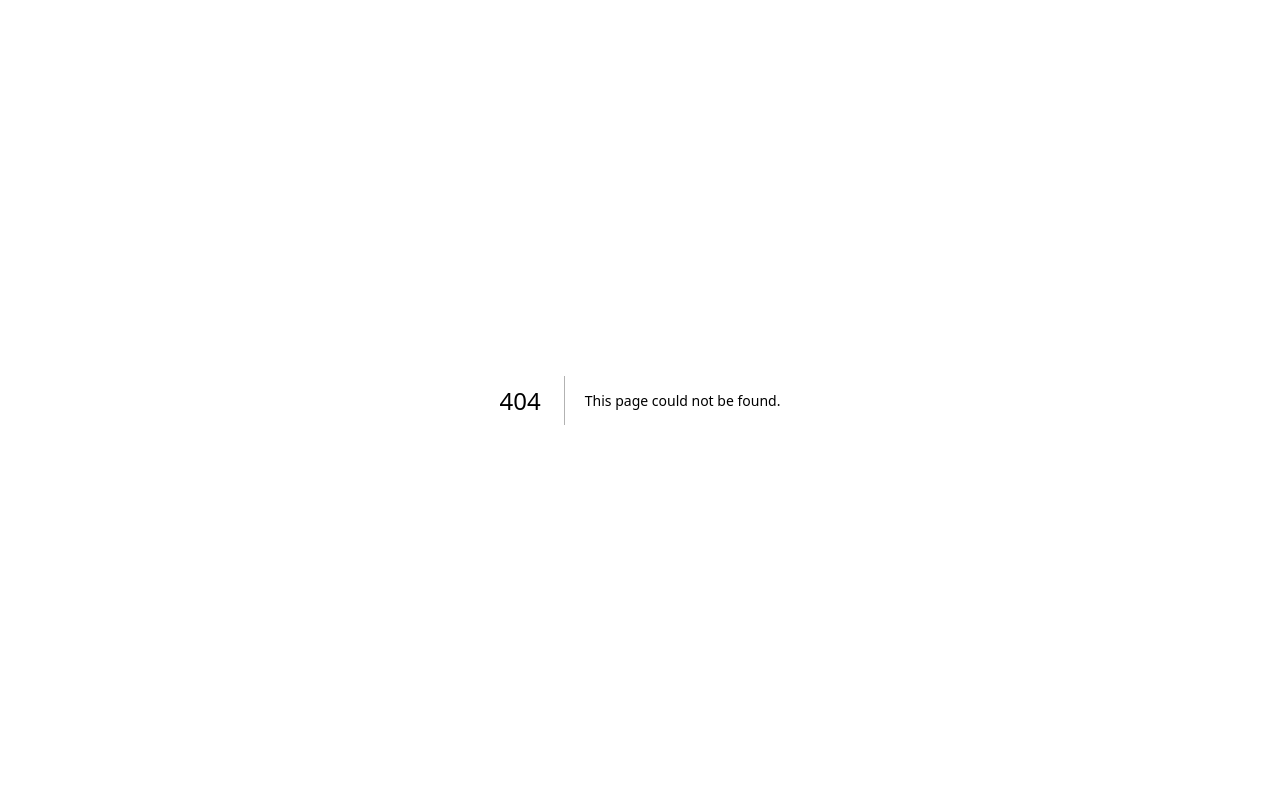
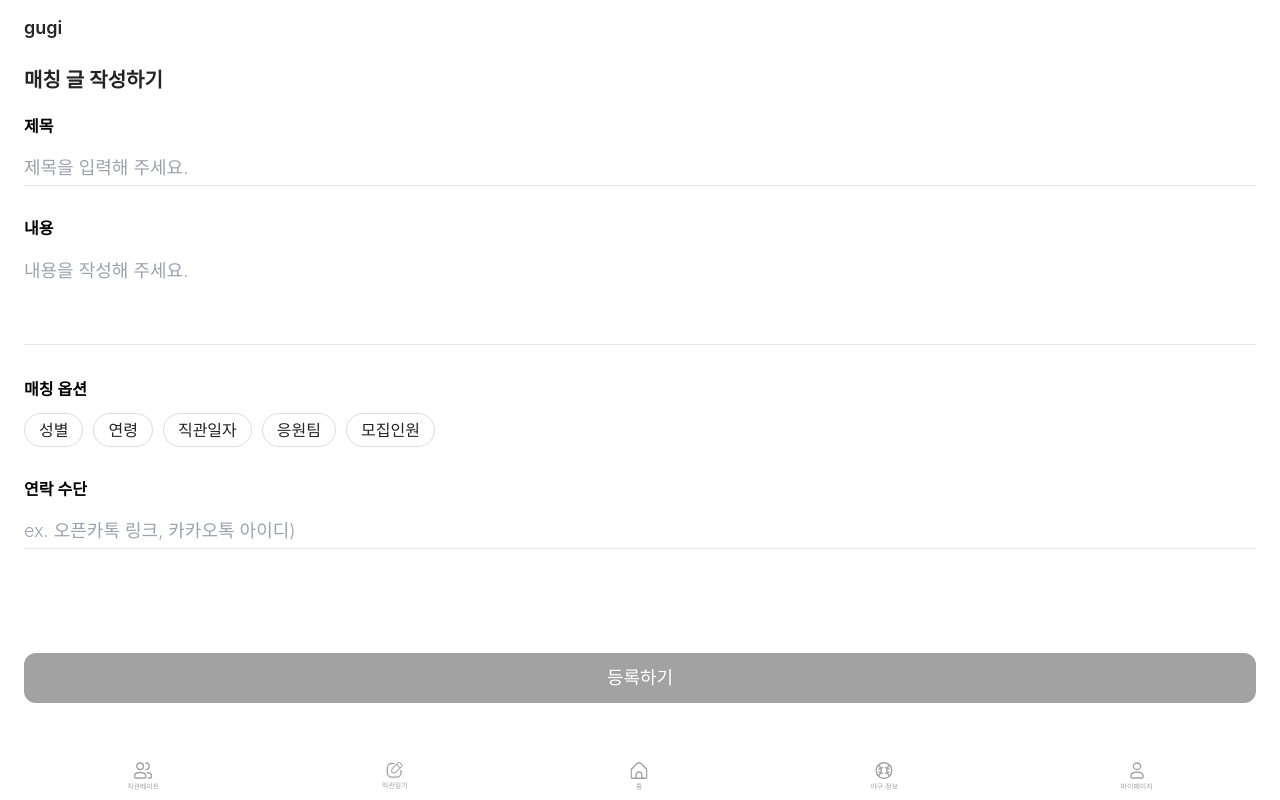
Before and after one commit to team-gugi/frontend, a Next.js app: page /mate in a window 1280 px wide. Before the commit this address had no page. Built offline with nearby package versions, Linux system fonts and the light colour scheme; a web font is replaced by a local one.

Commit message:
Feat : 직관 메이트 매칭 포스트 작성 UI 및 공통 컴포넌트

```diff
--- /dev/null
+++ b/app/mate/components/MateForm.tsx
@@ -0,0 +1,58 @@
+'use client';
+
+import { useMateForm } from '@/hooks/useMateForm';
+import TextInput from '../components/TextInput';
+import OptionSelector from './OptionSelector';
+import SubmitButton from './SubmitButton';
+
+export default function MateForm() {
+  const { formState, handleInputChange, handleOptionSelect } = useMateForm();
+
+  const handleSubmit = () => {
+    console.log('폼 제출:', formState);
+  };
+  return (
+    <>
+      <div className="flex flex-col px-24 py-14 gap-34">
+        <TextInput
+          label="제목"
+          placeholder="제목을 입력해 주세요."
+          value={formState.title}
+          onChange={handleInputChange}
+          name="title"
+        />
+
+        <TextInput
+          label="내용"
+          placeholder="내용을 작성해 주세요."
+          value={formState.content}
+          onChange={handleInputChange}
+          name="content"
+          multiline={true}
+        />
+
+        <div className="flex flex-col gap-16">
+          <label className="text-16 font-semibold text-left flex items-center">
+            매칭 옵션
+          </label>
+          <OptionSelector
+            options={['성별', '연령', '직관일자', '응원팀', '모집인원']}
+            //   selectedOptions={formState.options}
+            //   onSelect={handleOptionSelect}
+            onOpenBottomSheet={() => console.log('옵션 바텀시트 열기')}
+          />
+        </div>
+
+        <TextInput
+          label="연락 수단"
+          placeholder="ex. 오픈카톡 링크, 카카오톡 아이디)"
+          value={formState.contact}
+          onChange={handleInputChange}
+          name="contact"
+        />
+
+        <SubmitButton onClick={handleSubmit} label="등록하기" />
+      </div>
+    </>
+  );
+}
--- /dev/null
+++ b/app/mate/components/OptionSelector.tsx
@@ -0,0 +1,42 @@
+import React from 'react';
+
+interface IOptionSelectorProps {
+  //   options: {
+  //     gender: string;
+  //     age: string;
+  //     date: string;
+  //     team: string;
+  //     memberCount: string;
+  //   };
+  options: string[];
+  onOpenBottomSheet: () => void;
+}
+
+function OptionSelector({ options, onOpenBottomSheet }: IOptionSelectorProps) {
+  //   const optionLabels = [
+  //     { label: options.gender || '성별' },
+  //     { label: options.age || '연령' },
+  //     { label: options.date || '직관일자' },
+  //     { label: options.team || '응원팀' },
+  //     { label: options.memberCount || '모집인원' },
+  //   ];
+
+  return (
+    <div className="flex overflow-x-auto gap-10" onClick={onOpenBottomSheet}>
+      {/* {optionLabels.map((option, index) => ( */}
+      {options.map((label, index) => (
+        <button
+          key={index}
+          type="button"
+          className="px-14 py-8 border border-LightGray text-SemiBlack text-16 font-normal whitespace-nowrap"
+          style={{ borderRadius: '30px' }}
+        >
+          {/* {option.label} */}
+          {label}
+        </button>
+      ))}
+    </div>
+  );
+}
+
+export default OptionSelector;
--- /dev/null
+++ b/app/mate/components/SubmitButton.tsx
@@ -0,0 +1,20 @@
+import React from 'react';
+
+interface ISubmitButtonProps {
+  onClick: () => void;
+  label: string;
+}
+
+export default function SubmitButton({ onClick, label }: ISubmitButtonProps) {
+  return (
+    <>
+      <button
+        type="button"
+        onClick={onClick}
+        className="w-full bg-Gray text-White text-18 text-semibold py-16 rounded-xl mt-70"
+      >
+        {label}
+      </button>
+    </>
+  );
+}
--- /dev/null
+++ b/app/mate/components/TextInput.tsx
@@ -0,0 +1,48 @@
+import React from 'react';
+
+interface ITextInputProps {
+  label: string;
+  placeholder: string;
+  value: string;
+  onChange: (
+    e: React.ChangeEvent<HTMLInputElement | HTMLTextAreaElement>,
+  ) => void;
+  name: string;
+  multiline?: boolean;
+}
+
+export default function TextInput({
+  label,
+  placeholder,
+  value,
+  onChange,
+  name,
+  multiline = false,
+}: ITextInputProps) {
+  return (
+    <div>
+      <label className="text-16 font-semibold mb-16 text-left flex items-center">
+        {label}
+      </label>
+      {multiline ? (
+        <textarea
+          name={name}
+          value={value}
+          onChange={onChange}
+          placeholder={placeholder}
+          className="w-full py-7 placeholder-opacity-20 border-b border-lightGray placeholder:text-opacity-70 text-18 font-light resize-none"
+          style={{ height: '93.14px', lineHeight: '1.3' }}
+        />
+      ) : (
+        <input
+          type="text"
+          name={name}
+          value={value}
+          onChange={onChange}
+          placeholder={placeholder}
+          className="w-full py-7 placeholder-opacity-20 border-b border-lightGray placeholder:text-opacity-70 text-18 font-light"
+        />
+      )}
+    </div>
+  );
+}
--- /dev/null
+++ b/app/mate/page.tsx
@@ -0,0 +1,15 @@
+import Header from '@/components/Header';
+import Navigation from '@/components/Navigation';
+import PageTitle from '@/components/PageTitle';
+import MateForm from './components/MateForm';
+
+export default function MatePostPage() {
+  return (
+    <>
+      <Header />
+      <PageTitle title="매칭 글 작성하기" />
+      <MateForm />
+      <Navigation />
+    </>
+  );
+}
--- /dev/null
+++ b/hooks/useMateForm.tsx
@@ -0,0 +1,28 @@
+import { mateFormState } from '@/recoil/mate/mateAtom';
+import { useRecoilState } from 'recoil';
+
+export function useMateForm() {
+  const [formState, setFormState] = useRecoilState(mateFormState);
+
+  const handleInputChange = (
+    e: React.ChangeEvent<HTMLInputElement | HTMLTextAreaElement>,
+  ) => {
+    const { name, value } = e.target;
+    setFormState((prev) => ({ ...prev, [name]: value }));
+  };
+
+  const handleOptionSelect = (option: string) => {
+    setFormState((prev) => ({
+      ...prev,
+      options: prev.options.includes(option)
+        ? prev.options.filter((o) => o !== option)
+        : [...prev.options, option],
+    }));
+  };
+
+  return {
+    formState,
+    handleInputChange,
+    handleOptionSelect,
+  };
+}
--- /dev/null
+++ b/recoil/mate/mateAtom.ts
@@ -0,0 +1,18 @@
+import { atom } from 'recoil';
+
+interface IMateFormState {
+  title: string;
+  options: string[];
+  content: string;
+  contact: string;
+}
+
+export const mateFormState = atom<IMateFormState>({
+  key: 'mateFormState',
+  default: {
+    title: '',
+    options: [],
+    content: '',
+    contact: '',
+  },
+});
```
Also changed, not shown: app/mate/edit/page.tsx (added), app/mate/post/page.tsx (added).
